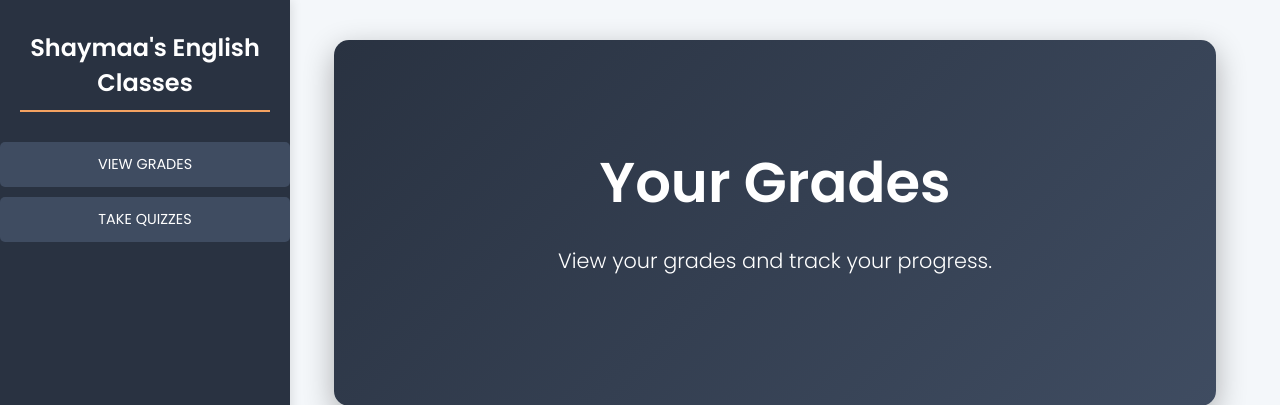
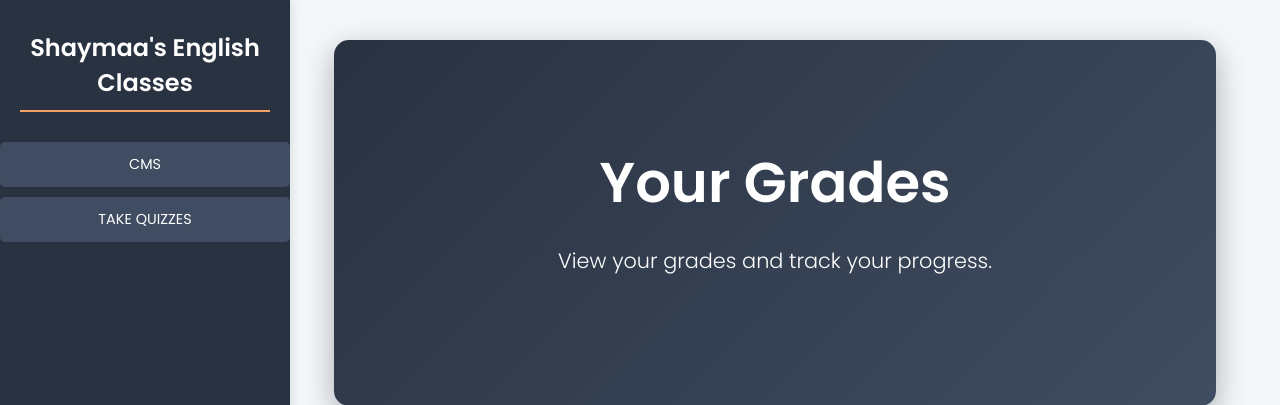
Before and after one commit to mohamed3610/Classroom, a Django app: template Classroom/cms/templates/cms/grades_page.html in a window 1280 px wide. Shown: the top 405 px of the page. Run offline with Django 5.2, Linux system fonts and the light colour scheme; the template is opened without the code that fills it: most values are stand-ins (such as "Sample title", 1, 10 or a date in 2020).

Commit message:
hdhdhcdh

```diff
--- a/Classroom/cms/templates/cms/grades_page.html
+++ b/Classroom/cms/templates/cms/grades_page.html
@@ -237,7 +237,7 @@
   <div class="sidebar">
     <div class="sidebar-content">
       <div class="sidebar-title">Shaymaa's English Classes</div>
-      <a href="{% url 'cms:grades_page' %}" class="cta-button">View Grades</a>
+      <a href="{% url 'cms:student_cms' %}" class="cta-button">CMS</a>
       <a href="{% url 'cms:quizzes_page' %}" class="cta-button">Take Quizzes</a>
     </div>
     <!-- Logout Button -->
```
